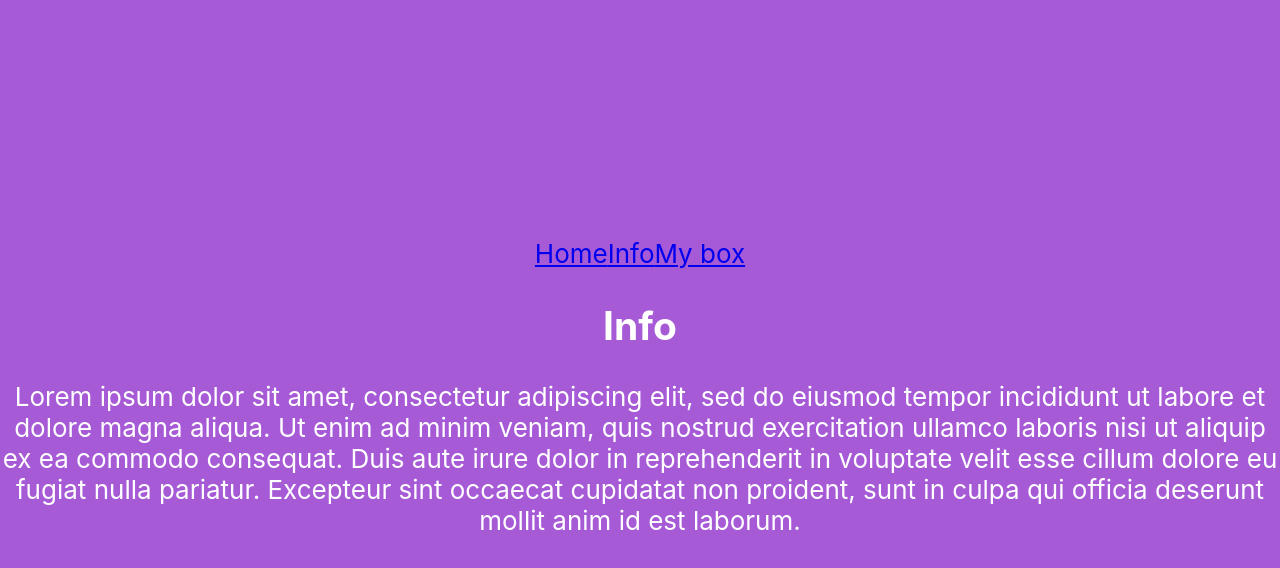
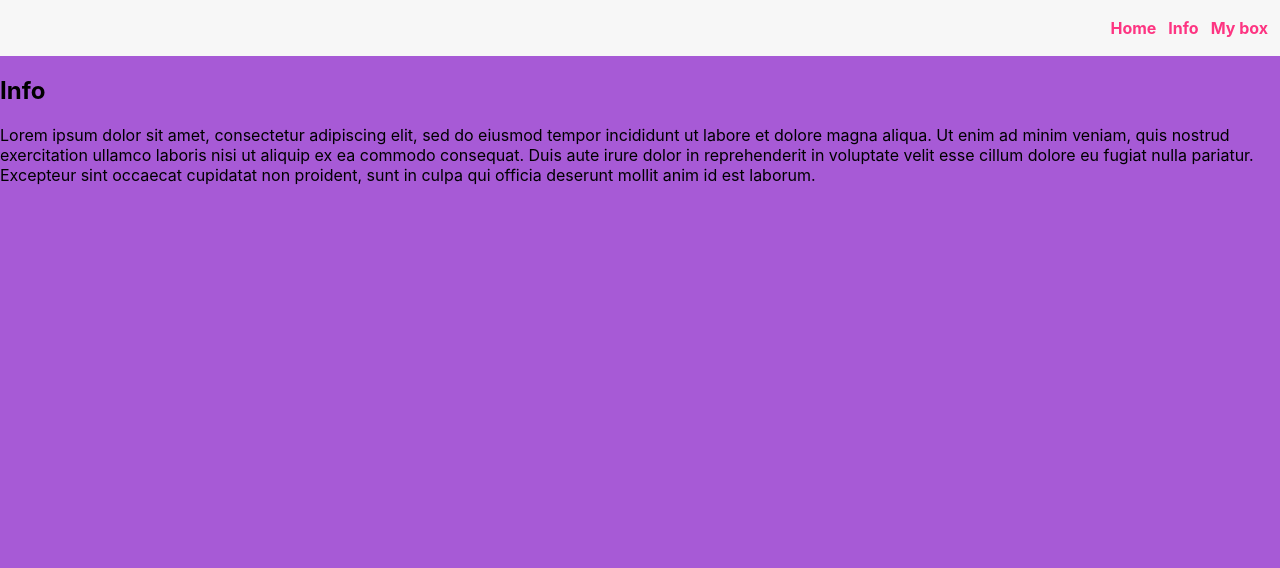
Before and after one commit to karola2607/box-of-dreams, a React (Create React App) app: page /info in a window 1280 px wide. Shown: the top 568 px of the page. Built offline with nearby package versions, Linux system fonts and the light colour scheme; a web font is replaced by a local one.

Commit message:
Add Header and change display of components

```diff
--- a/package.json
+++ b/package.json
@@ -6,7 +6,6 @@
     "@testing-library/jest-dom": "^5.16.1",
     "@testing-library/react": "^11.2.7",
     "@testing-library/user-event": "^12.8.3",
-    "node-sass": "^7.0.0",
     "react": "^17.0.2",
     "react-dom": "^17.0.2",
     "react-router-dom": "^5.0.0",
@@ -39,6 +38,7 @@
   },
   "devDependencies": {
     "sass": "^1.45.0",
-    "sass-loader": "^12.4.0"
+    "sass-loader": "^12.4.0",
+    "style-loader": "^3.3.1"
   }
 }
--- a/src/App.css
+++ b/src/App.css
@@ -1,14 +1,4 @@
-.App {
-  text-align: center;
-}
-
 .App-header {
   background-color: #a75ad6;
   min-height: 100vh;
-  display: flex;
-  flex-direction: column;
-  align-items: center;
-  justify-content: center;
-  font-size: calc(10px + 2vmin);
-  color: white;
 }
--- a/src/App.js
+++ b/src/App.js
@@ -6,7 +6,7 @@ import MainLayout from "./components/MainLayout/MainLayout.js";
 
 function App() {
   return (
-    <div className="App">
+    <div>
       <header className="App-header">
         <BrowserRouter>
           <MainLayout>
--- a/src/components/Header/Header.js
+++ b/src/components/Header/Header.js
@@ -8,10 +8,10 @@ import Icon from "../Icon/Icon.js";
 class Header extends React.Component {
   render() {
     return (
-      <header className={styles.component}>
+      <header className="component">
         <Container>
-          <div className={styles.wrapper}>
-            <Link to="/" className={styles.logo}>
+          <div className="wrapper">
+            <Link to="/" className="logo">
               <Icon name={settings.defaultHeaderIcon} />
             </Link>
             <nav>
--- a/src/components/Header/Header.scss
+++ b/src/components/Header/Header.scss
@@ -1,11 +1,13 @@
 @import "../../styles/settings.scss";
 
 .component {
-  background: darken($color-dark, 3%);
+  background: darken($color-light, 3%);
   padding: ($base-size * 1.5) 0;
+  width: 100%;
+  max-width: none;
 
   a {
-    color: $color-light;
+    color: $color-dark;
     text-decoration: none;
     font-weight: 700;
     margin-right: $base-size;
--- a/src/components/Home/Home.js
+++ b/src/components/Home/Home.js
@@ -1,6 +1,6 @@
 import React from "react";
 import Container from "../Container/Container";
-import styles from "./Home.css";
+import styles from "./Home.scss";
 
 class Home extends React.Component {
   render() {
--- a/src/components/Home/Home.css
+++ b/src/components/Home/Home.scss
@@ -10,3 +10,12 @@
   font-size: 80px;
   margin-top: 0;
 }
+
+.Home-header {
+  display: flex;
+  flex-direction: column;
+  align-items: center;
+  justify-content: center;
+  font-size: calc(10px + 2vmin);
+  color: white;
+}
--- a/src/styles/settings.scss
+++ b/src/styles/settings.scss
@@ -1,9 +1,9 @@
 $color-light: #fff;
-$color-dark: #2f3542;
+$color-dark: #fd3582;
 $color-success: #26de81;
 $color-warning: #e1644e;
 
-$font-text: 'Poppins', sans-serif;
+$font-text: "Poppins", sans-serif;
 
 $radius: 5px;
 $base-size: 12px;
```
Also changed, not shown: src/components/Container/Container.css (+4 -4 lines), 1 other file (tests, documents, lock files or other folders).
